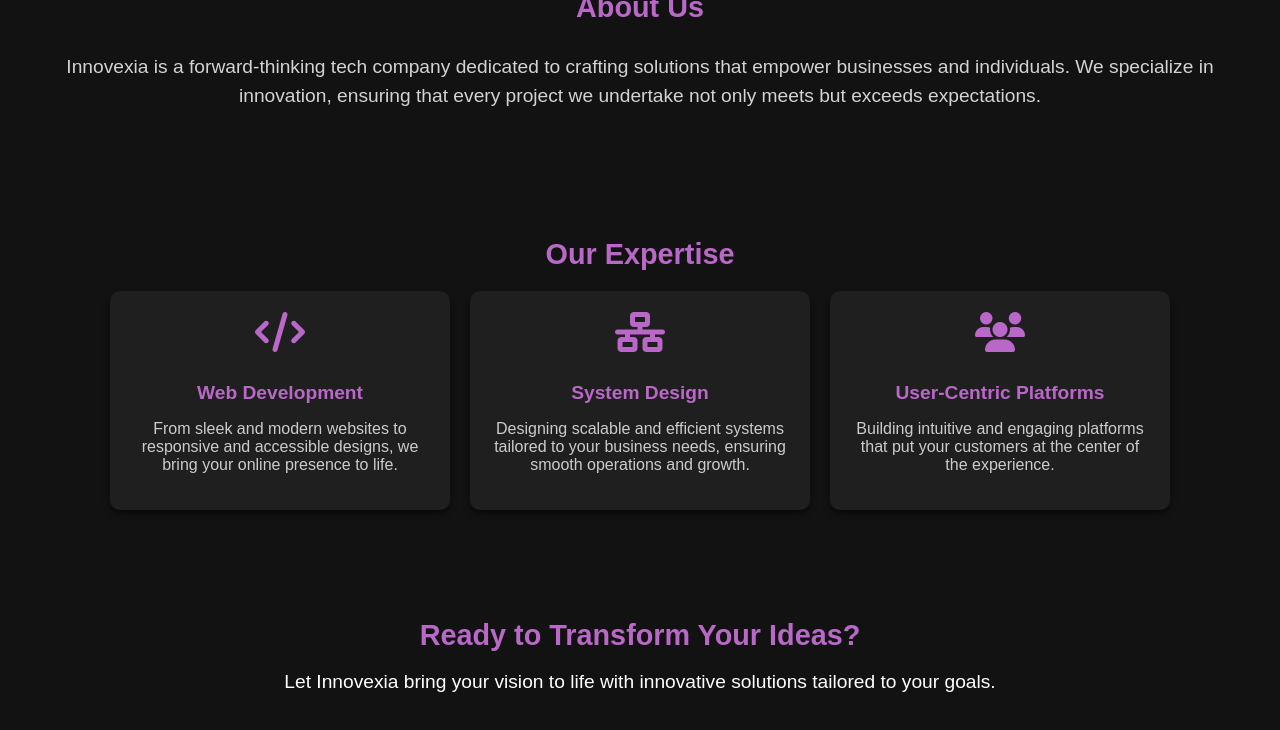
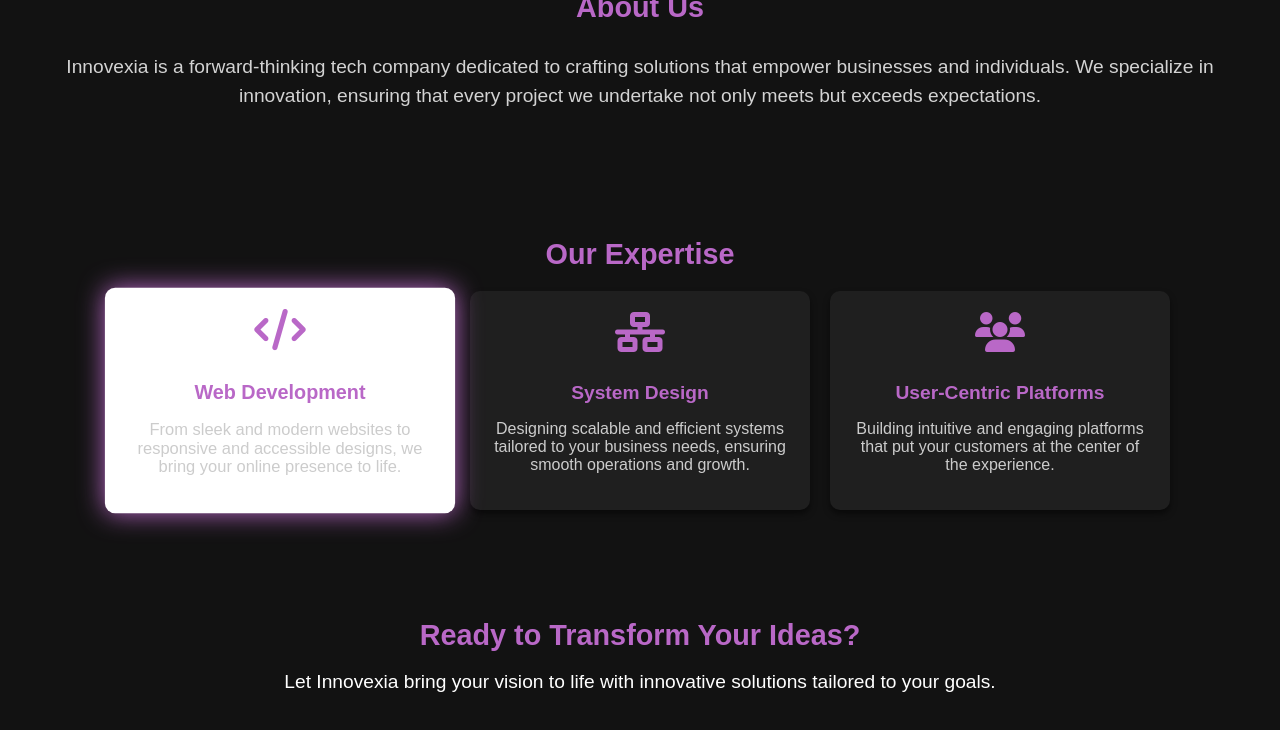
Before and after one commit to Tylerking406/innoverxia, a React (Create React App) app in the folder startup/: page / in a window 1280 px wide. In both pictures the pointer is over the element 280 px from the left and 1259 px from the top of the page. Shown: the part 859-1589 px from the top of the page. Built offline with nearby package versions, Linux system fonts and the light colour scheme.

Commit message:
I added glow shodows in the expertise cards

```diff
--- a/startup/src/Tabs/Home.css
+++ b/startup/src/Tabs/Home.css
@@ -105,6 +105,15 @@
   box-shadow: 0px 4px 6px rgba(0, 0, 0, 0.5);
 }
 
+.expertise-card:hover {
+  background: white;
+  color: #b968c7;
+  border: #b968c7;
+  transform: scale(1.03);
+  box-shadow: 0 0 25px #b968c7;
+
+}
+
 .expertise-card h4 {
   font-size: 1.2rem;
   color: #b968c7;
```
